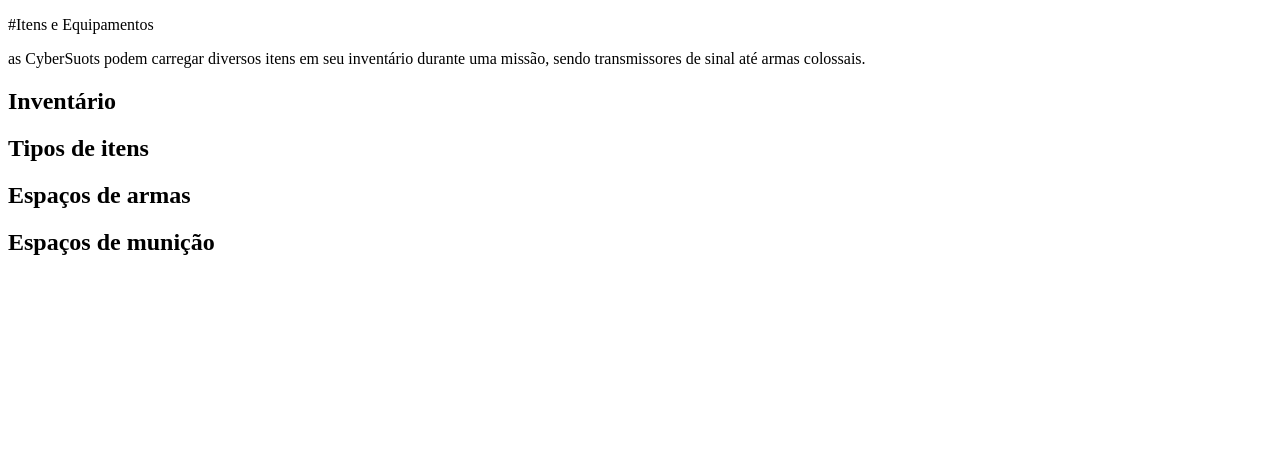
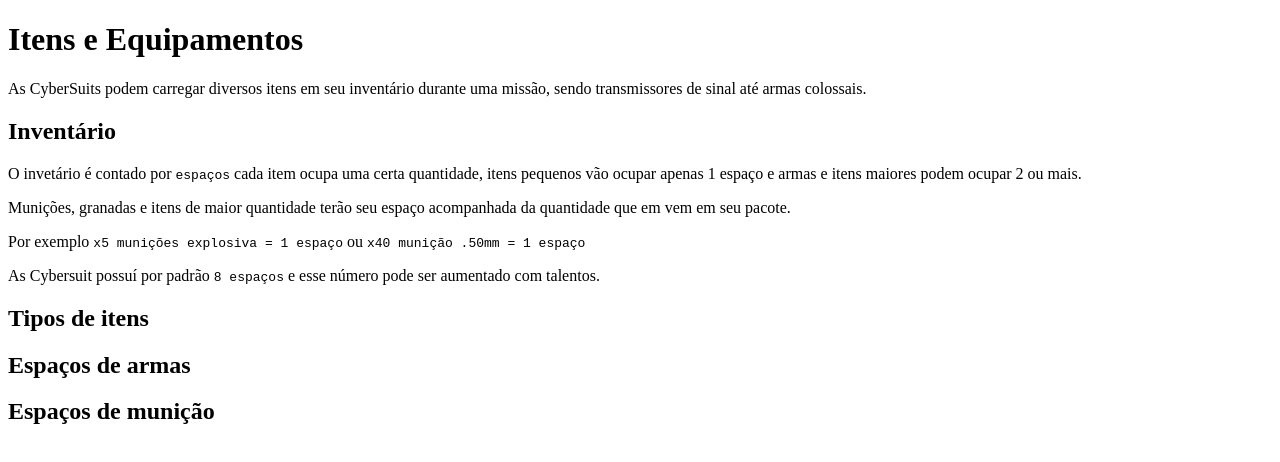
Before and after one commit to ThomasKruchelski/new-frontiers-rpg, a Next.js app: page /documentacao/criacao-de-cybersuit/itens-equipamentos in a window 1280 px wide. Shown: the top 462 px of the page. Built offline with nearby package versions, Linux system fonts and the light colour scheme.

Commit message:
add talentos e desvantagens

```diff
--- a/pages/documentacao/criacao-de-cybersuit/Atributos.mdx
+++ b/pages/documentacao/criacao-de-cybersuit/Atributos.mdx
@@ -102,7 +102,7 @@ especiais ou escapar de situações de uma forma alternativa.
 - Movimentos especiais: podendo aparar ataques, dar voadores e tornar o combate mais fascinante
 - Rerolar testes: gastando `3 pontos de manobra` é possível rerolar um teste durante o combate
 
-<Callout type="info" emoji="ℹ️">
+<Callout  emoji="💪">
   Para saber mais sobre movimentos especiais confira os telentos de manobra clicando [aqui](#)
 </Callout>
 
@@ -119,7 +119,7 @@ desativar funções e gerar apagões em outra cybersuit.
 - `1 ponto de Hacking = +2 vantagem em teste de hacking` que são aplicadas em armas de desligamento
 de energia
 
-<Callout type="info" emoji="ℹ️">
+<Callout type="info" emoji="👾">
   Para saber como funciona a mecânica de Hacking confira a página de Combate Avançado [aqui](#)
 </Callout>
 
@@ -132,6 +132,6 @@ ou até mesmo outra Cybersuit.
 - Controle remoto de outros Veículos nas missões
 - Usar armas e munições que requerem `Pontos de Controle`
 
-<Callout type="info" emoji="ℹ️">
+<Callout type="info" emoji="🕹️">
   Para saber como funciona a mecânica de Pontos de Controle confira a página de Combate Avançado [aqui](#)
 </Callout>
--- a/pages/documentacao/criacao-de-cybersuit/__meta.json
+++ b/pages/documentacao/criacao-de-cybersuit/__meta.json
@@ -2,5 +2,5 @@
     "informacoes":"Informações",
     "atributos":"Atributos",
     "talentos":"Talentos",
-    "itens-equipamentos":"Armas & Equipamentos"
+    "itens-equipamentos":"Armas e Equipamentos"
 }
--- a/pages/documentacao/criacao-de-cybersuit/itens-equipamentos.mdx
+++ b/pages/documentacao/criacao-de-cybersuit/itens-equipamentos.mdx
@@ -1,8 +1,19 @@
-#Itens e Equipamentos
+# Itens e Equipamentos
 
-as CyberSuots podem carregar diversos itens em seu inventário durante uma missão, sendo transmissores de sinal até armas colossais.
+As CyberSuits podem carregar diversos itens em seu inventário durante uma missão,
+sendo transmissores de sinal até armas colossais.
 
 ## Inventário
+
+O invetário é contado por `espaços` cada item ocupa uma certa quantidade, itens pequenos
+vão ocupar apenas 1 espaço e armas e itens maiores podem ocupar 2 ou mais.
+
+Munições, granadas e itens de maior quantidade terão seu espaço acompanhada da quantidade
+que em vem em seu pacote.
+
+<p>Por exemplo `x5 munições explosiva = 1 espaço` ou `x40 munição .50mm = 1 espaço`</p>
+
+As Cybersuit possuí por padrão `8 espaços` e esse número pode ser aumentado com talentos.
 
 ## Tipos de itens
 
```
Also changed, not shown: pages/documentacao/talentos/talentos-cybersuit.mdx (+25 -0 lines).
